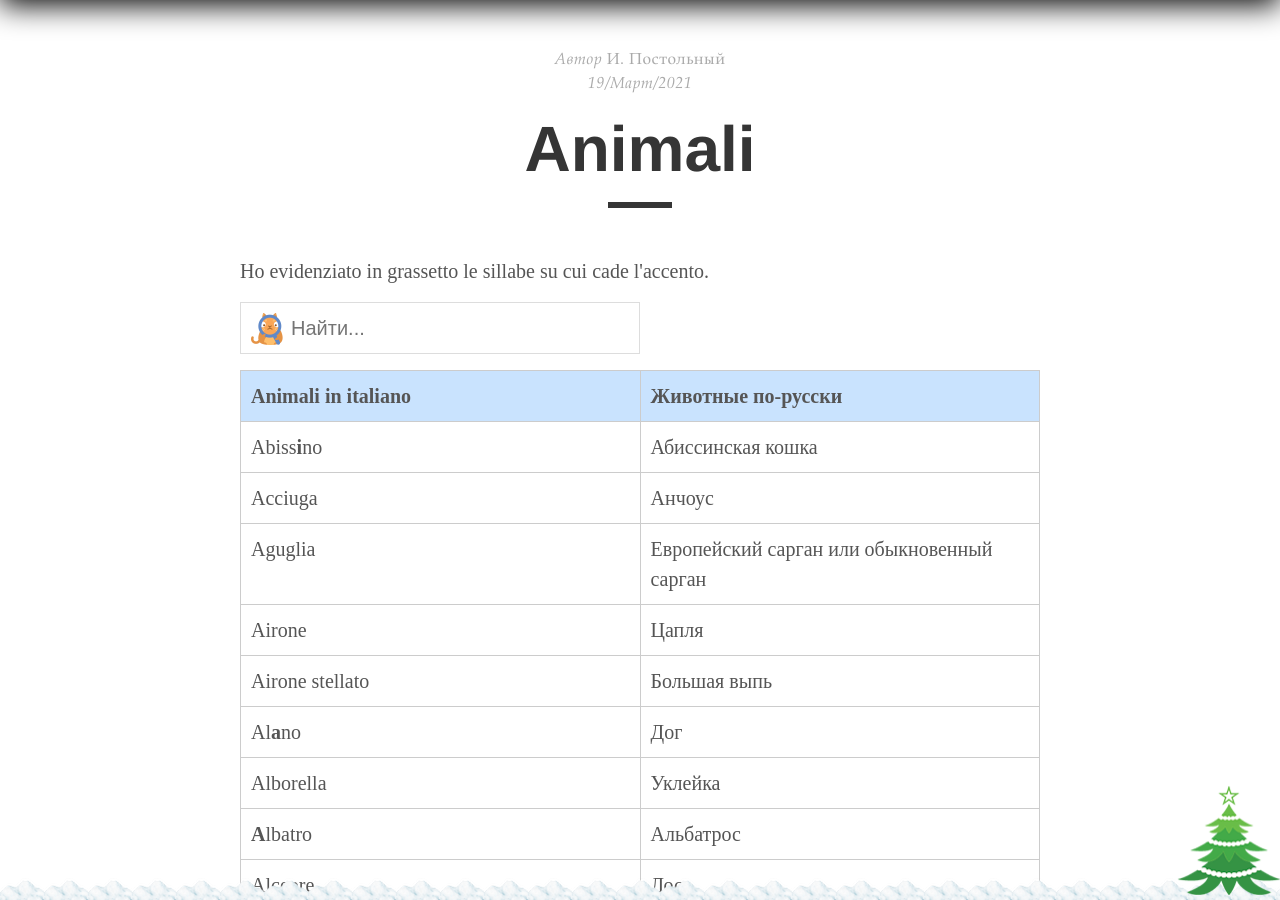
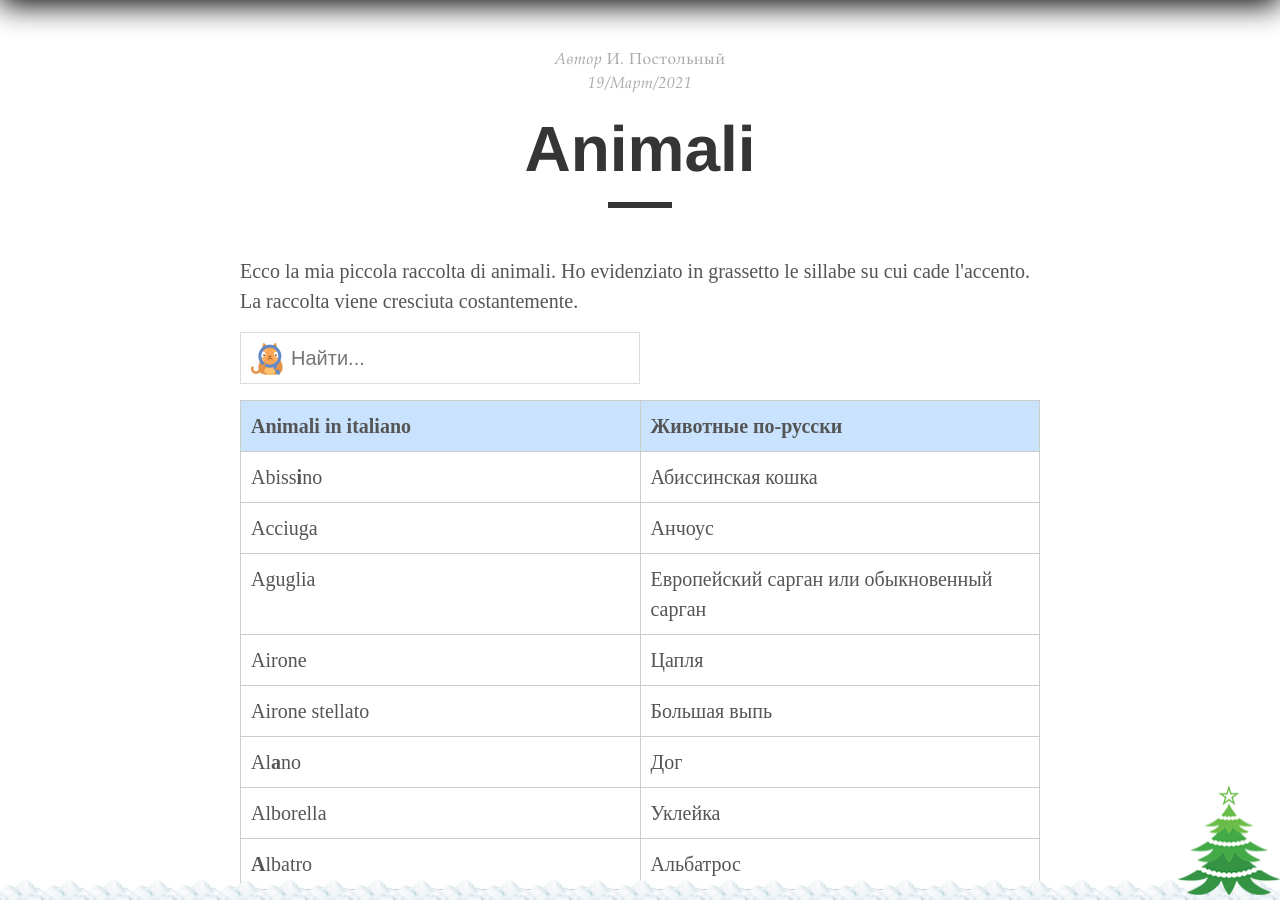
Before and after one commit to postolny/postolny.github.io, a Jekyll site: the page built from _posts/2021-03-19-animali.md, in a window 1280 px wide and 900 px high, scrolled down 398 px. Built offline with Jekyll 4.4.1, drawn with Linux system fonts in a browser that asks for light colours; nearby versions of some CDN libraries.

Commit message:
Update 2021-03-19-animali.md

```diff
--- a/_posts/2021-03-19-animali.md
+++ b/_posts/2021-03-19-animali.md
@@ -1,14 +1,14 @@
 ---
 layout: post
 title: "Animali"
-description: "Animali in italiano • Животные по-русски"
+description: "Ecco la mia piccola raccolta di animali. Ho evidenziato in grassetto le sillabe su cui cade l'accento. La raccolta viene cresciuta costantemente."
 author: "И. Постольный"
 comments: false
 categories:
 tags: Vocabolario
 ---
 
-Ho evidenziato in grassetto le sillabe su cui cade l'accento.
+Ecco la mia piccola raccolta di animali. Ho evidenziato in grassetto le sillabe su cui cade l'accento. La raccolta viene cresciuta costantemente.
 
 <input class="input-search gatto" id="search-all" type="text" placeholder="Найти...">
 
```
